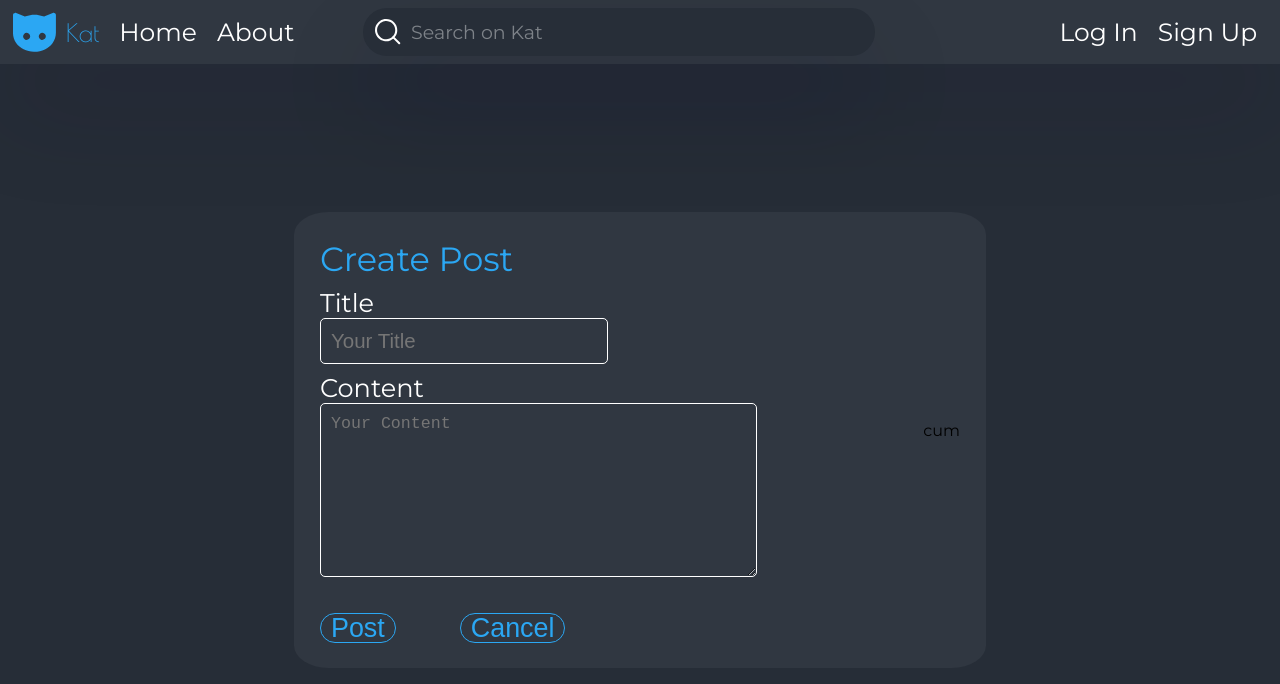
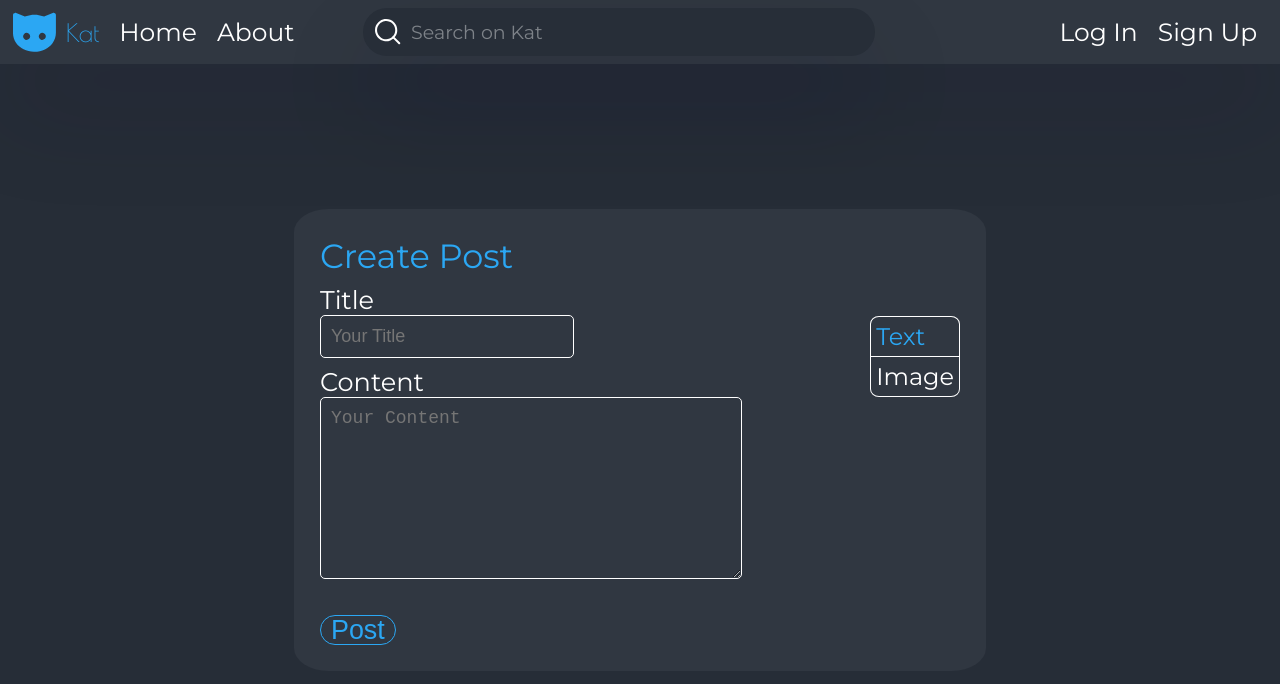
Before and after one commit to siddhantsingh9811/kat-social-media, a React (Create React App) app in the folder frontend/: page /create in a window 1280 px wide. Shown: the top 684 px of the page. Built offline with nearby package versions, Linux system fonts and the light colour scheme; no server answers.

Commit message:
styled create page

```diff
--- a/frontend/src/Create.js
+++ b/frontend/src/Create.js
@@ -1,4 +1,12 @@
+import { useEffect, useState } from 'react';
+
 const Create = ({auth,handleUser}) => {
+	const [type,setType] = useState('text');
+	const [c1,setC1] = useState('var(--primary)')
+	const [c2,setC2] = useState('white')
+	const [image,setImage] = useState(false)
+
+
     return (
         <div className="create">
             <div className="cont">
@@ -10,19 +18,25 @@ const Create = ({auth,handleUser}) => {
 							<div className="text">Title</div>
 							<input className='titleField' type="text" placeholder='Your Title' />
 						</div>
+						{image ? null:
 						<div className="field">
 							<div className="text">Content</div>
-							<textarea className='contentField' placeholder='Your Content' cols="40" rows="8"/>
+							<textarea className='contentField' placeholder='Your Content' cols="35" rows="8"/>
 						</div>
+						}
 					</div>
 					<div className="right">
-						cum
+						<div className="selector">
+							<div className="op1" style={{ color:c1 }} onClick={()=>{setType('text');setC1('var(--primary)');setC2('white');setImage(false)}}>Text</div>
+							<div className="op2" style={{ color:c2 }} onClick={()=>{setType('image');;setC2('var(--primary)');setC1('white');setImage(true)}}>Image</div>
+						</div>
+						{image ? <div className='upload'>Upload Image</div>: null}
+
 					</div>
 				</form>
 
 				<div className="buttons">
 					<button>Post</button>
-					<button>Cancel</button>
 				</div>
             </div>
         </div>
--- a/frontend/src/index.css
+++ b/frontend/src/index.css
@@ -326,12 +326,14 @@ button{
   display: flex;
   flex-direction: column;
   align-items: flex-start;
-  flex-grow: 3;
+  flex-grow: 2;
 }
 .createField .right{
   flex-grow: 1;
   display: flex;
-  justify-content: flex-end;
+  align-items: flex-end;
+  justify-content: flex-start;
+  flex-direction: column;
 }
 .create .field{
   font-size: 1.6em;
@@ -348,6 +350,7 @@ button{
 }
 .buttons button{
   margin-right: 5vw;
+  font-weight: 200;
 }
 .create input{
   background: none;
@@ -365,11 +368,36 @@ button{
   color: white;
   border-radius: 5px;
   padding:10px;
-  font-size: 0.8em;
+  font-size: 18px;
 }
 .create .titleField{
-  font-size: 0.8em;
+  font-size: 18px;
   border: 1px solid white;
   border-radius: 5px;
   padding:10px;
 }
+.selector{
+  border: 1px solid white;
+  font-size: 1.5em;
+
+  border-radius: 10%;
+  color: white;
+  margin-top: 5vh;
+}
+.upload{
+  border: 1px solid var(--primary);
+  color:var(--primary);
+  font-size: 1em;
+  font-weight: 400;
+  padding: 5px 10px 5px 10px;
+  border-radius: 40px;
+  margin-top: 5vh;
+}
+.op1,.op2{
+  cursor: pointer;
+  padding: 5px;
+}
+.op2{
+
+  border-top: 1px solid white;
+}
```
